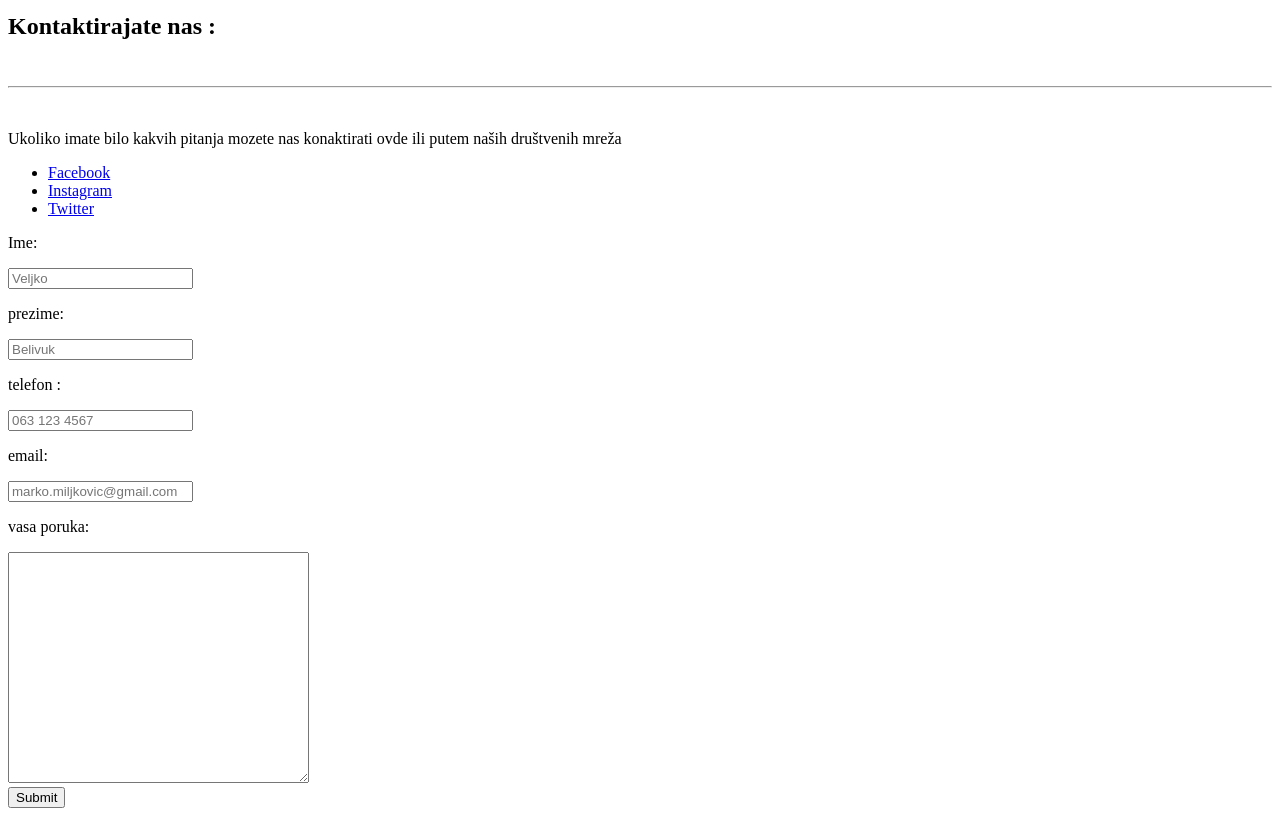
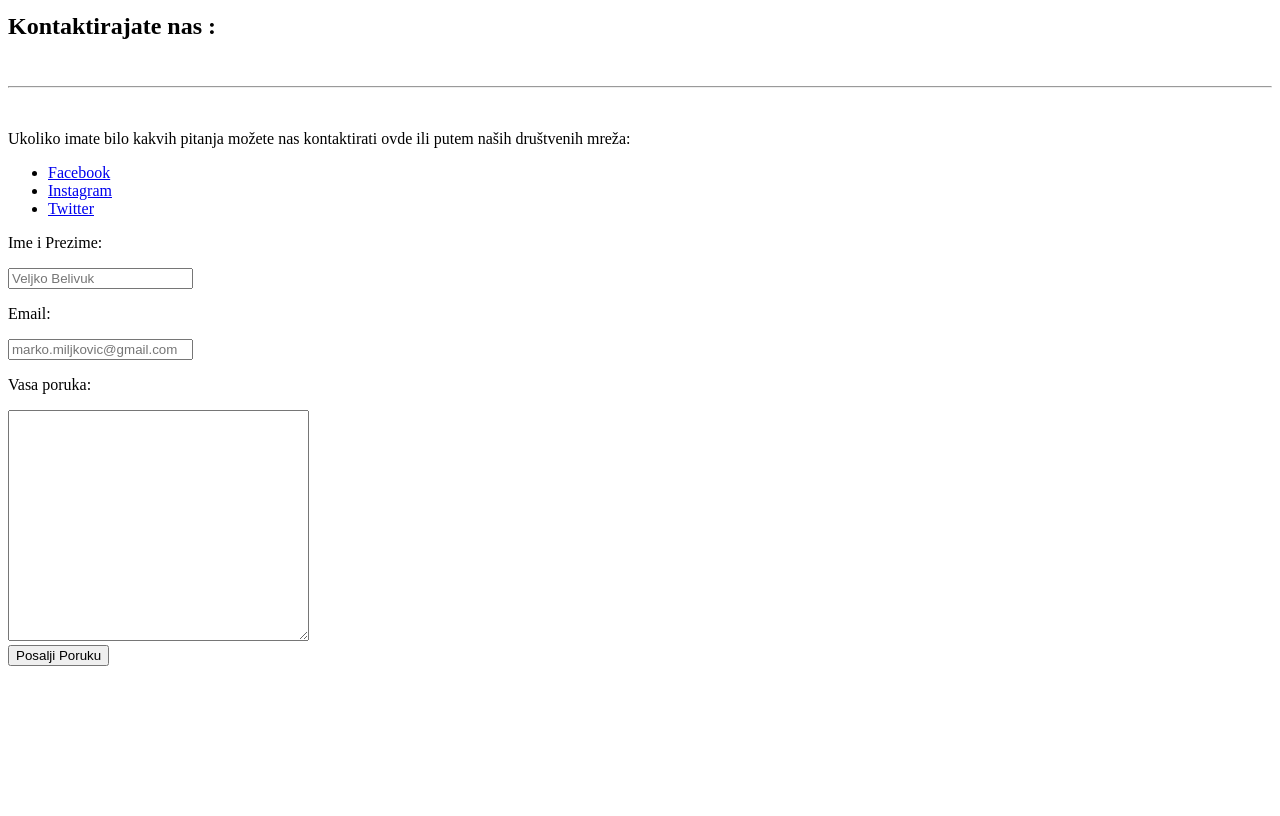
Before and after one commit to MarkoMesar/html-prva-godina, a plain HTML site: page stranice/kontakt.html in a window 1280 px wide. Shown: the part 620-1436 px from the top of the page. After the commit the page ends 1294 px from the top, so only its background shows below. Drawn offline with Linux system fonts and the light colour scheme.

Commit message:
Update kontakt.html

```diff
--- a/stranice/kontakt.html
+++ b/stranice/kontakt.html
@@ -31,7 +31,7 @@
 
 <h2>Kontaktirajate nas :</h2>
 <br><hr><br>
-    <p>Ukoliko imate bilo kakvih pitanja mozete nas konaktirati ovde ili putem naših društvenih mreža</p>
+    <p>Ukoliko imate bilo kakvih pitanja možete nas kontaktirati ovde ili putem naših društvenih mreža: </p>
 
     <ul>
         <li> <a href="https://www.facebook.com/"> Facebook </a> </li>
@@ -40,17 +40,13 @@
     </ul>
 
 <form action="">
-    <p>Ime:</p>
-    <input type="text" name="ime" placeholder="Veljko">
-    <p>prezime: </p>
-    <input type="text" name="prezime" placeholder="Belivuk">
-    <p>telefon : </p>
-    <input type="tel" name="telfon" placeholder="063 123 4567" required>
-    <p>email: </p>
+    <p>Ime i Prezime:</p>
+    <input type="text" name="ime" placeholder="Veljko Belivuk" required>
+    <p>Email: </p>
     <input type="email" name="email" placeholder="marko.miljkovic@gmail.com" required>
-    <p>vasa poruka: </p>
+    <p>Vasa poruka: </p>
     <textarea name="poruka" cols="35" rows="15"></textarea>
-    <br><input type="submit">
+    <br><input type="submit" value="Posalji Poruku">
 </form>
 
 </body>
```
